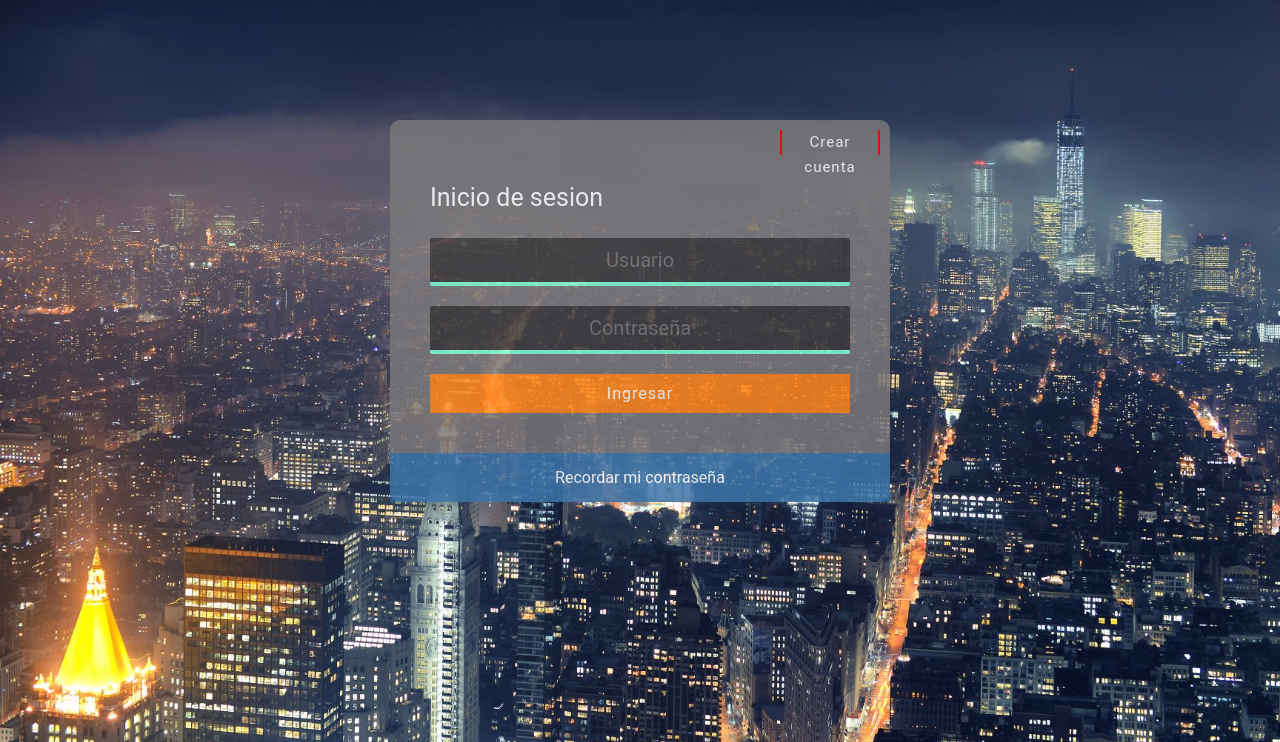
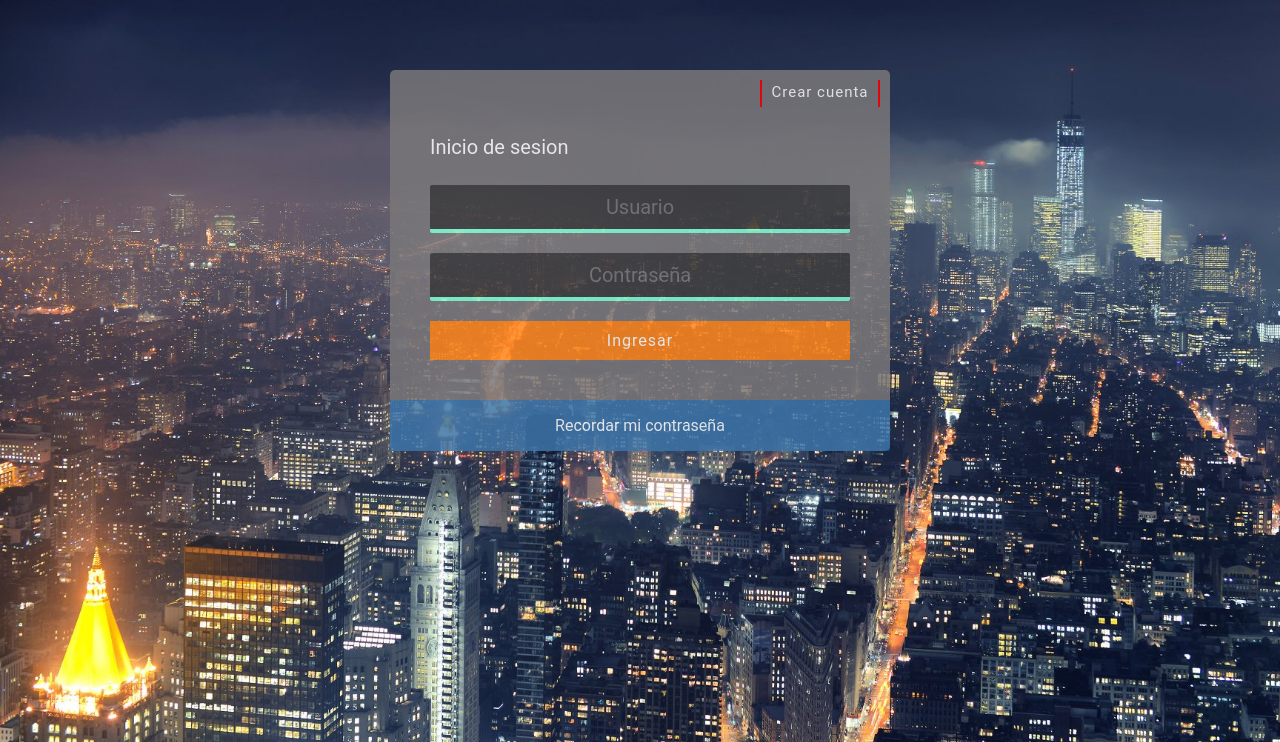
Before and after one commit to danteforg/editor-de-texto, a PHP site: page / in a window 1280 px wide. Shown: the top 742 px of the page. Run offline with PHP 8.4, Linux system fonts and the light colour scheme.

Commit message:
Estilo del index

```diff
--- a/css/Estilos.css
+++ b/css/Estilos.css
@@ -18,18 +18,19 @@ body{
   background: #7A777A;
   width: 100%;
   max-width: 500px;
-  margin: 120px auto;
+  margin: 70px auto;
   color: white;
-  border-radius: 10px;
+  border-radius: 5px;
   opacity: 0.85;
+  position: relative;
 }
 
 .conte .cambio{
   position: relative;
   top: 10px;
-  left: 390px;
-  height: 25px;
-  width: 100px;
+  left: 370px;
+  height: 27px;
+  width: 120px;
   font-size: 15px;
   line-height: 25px;
   text-align: center;
@@ -50,7 +51,7 @@ body{
 
 .conte h2{
   margin: 0 0 28px 0;
-  font-size: 25px;
+  font-size: 20px;
   font-weight: 400;
   line-height: 1;
 }
@@ -68,9 +69,11 @@ body{
   border-radius: 2px;
   border-bottom: 4px solid #7fffd4;
   font-family: 'Roboto', sans-serif;
+  box-sizing: border-box;
   font-size: 20px;
   margin: 0 0 20px 0;
   text-align: center;
+  transition: all .5s ease;
 }
 
 .conte input[type="text"]:focus,
@@ -90,6 +93,7 @@ body{
   letter-spacing: 1px;
   font-size: 16px;
   cursor: pointer;
+  transition: all .5s ease;
 }
 
 .conte input[type="submit"]:hover{
@@ -99,7 +103,7 @@ body{
 .conte .olvidar{
   background: rgba(0, 117, 217, 0.5);
   width: 100%;
-  padding: 15px 0;
+  padding: 16px 0;
   text-align: center;
 }
 
--- a/js/main.js
+++ b/js/main.js
@@ -1,10 +1,10 @@
 $('.cambio').click(function(){
   $('.global').animate({
-    heigth: "toggle",
+    height: "toggle",
     'padding-top': 'toggle',
     'padding-bottom': 'toggle',
     opacity: 'toggle'
-  }, "slow ");
+  }, "slow");
 });
 
 
```
